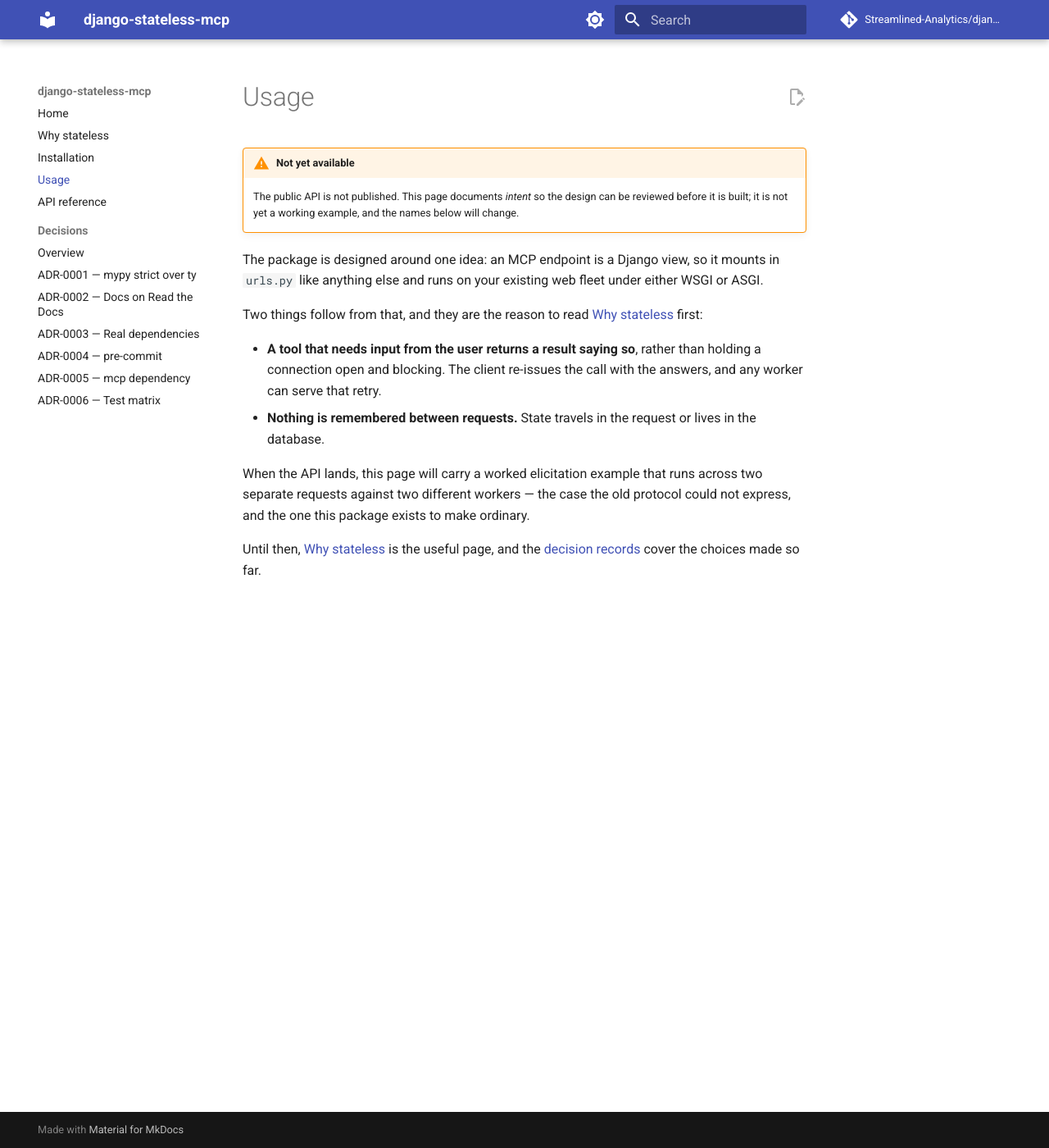
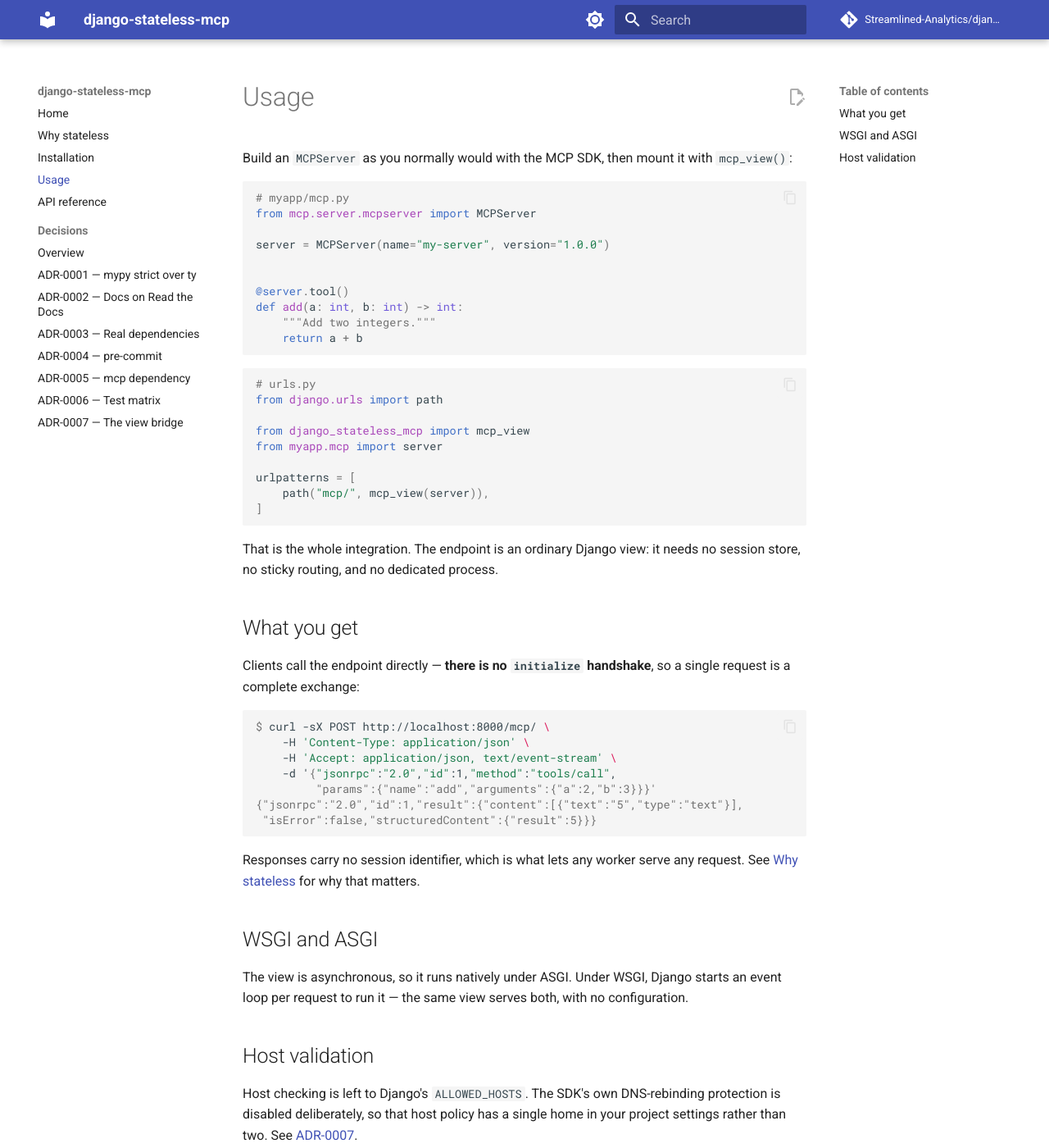
Before and after one commit to Streamlined-Analytics/django-stateless-mcp, an MkDocs documentation site: the page built from docs/usage.md, in a window 1280 px wide and 1400 px high. Shown: the whole window at 82% size. Built offline with MkDocs 1.6.1 and Material for MkDocs 9.7.7, drawn with Linux system fonts in a browser that asks for light colours; comment, search, counter and statistics services are not loaded.

Commit message:
feat: serve an MCP server from Django with mcp_view() (#15)
Phase 1: the bridge. An MCPServer becomes an ordinary Django view via
mcp_view(server), adapting HttpRequest to the SDK's ASGI handler and
assembling the HttpResponse from what it sends.

- explicit MCPServer argument rather than settings, because it is the
  choice that does not foreclose a settings-driven form later
- a fresh session manager per request: run() may be entered only once,
  and under WSGI each request gets its own event loop, so none can span
  requests. Construction is locked, since streamable_http_app() mutates
  shared state on the server and concurrent requests would otherwise
  read each other's manager
- one async view for both deployments; Django wraps it under WSGI
- the SDK's DNS-rebinding protection is disabled: Django's ALLOWED_HOSTS
  owns host validation, and two allowlists would conflict

Verified on Django 5.2.16 and 6.0.7, sync and async clients, including
an assertion that no Mcp-Session-Id header is ever returned.

See ADR-0007.

````diff
--- a/docs/usage.md
+++ b/docs/usage.md
@@ -1,27 +1,63 @@
 # Usage
 
-!!! warning "Not yet available"
+Build an `MCPServer` as you normally would with the MCP SDK, then mount it with
+`mcp_view()`:
 
-    The public API is not published. This page documents *intent* so the design
-    can be reviewed before it is built; it is not yet a working example, and the
-    names below will change.
+```python
+# myapp/mcp.py
+from mcp.server.mcpserver import MCPServer
 
-The package is designed around one idea: an MCP endpoint is a Django view, so it
-mounts in `urls.py` like anything else and runs on your existing web fleet under
-either WSGI or ASGI.
+server = MCPServer(name="my-server", version="1.0.0")
 
-Two things follow from that, and they are the reason to read
-[Why stateless](why-stateless.md) first:
 
-- **A tool that needs input from the user returns a result saying so**, rather
-  than holding a connection open and blocking. The client re-issues the call
-  with the answers, and any worker can serve that retry.
-- **Nothing is remembered between requests.** State travels in the request or
-  lives in the database.
+@server.tool()
+def add(a: int, b: int) -> int:
+    """Add two integers."""
+    return a + b
+```
 
-When the API lands, this page will carry a worked elicitation example that runs
-across two separate requests against two different workers — the case the old
-protocol could not express, and the one this package exists to make ordinary.
+```python
+# urls.py
+from django.urls import path
 
-Until then, [Why stateless](why-stateless.md) is the useful page, and the
-[decision records](adr/index.md) cover the choices made so far.
+from django_stateless_mcp import mcp_view
+from myapp.mcp import server
+
+urlpatterns = [
+    path("mcp/", mcp_view(server)),
+]
+```
+
+That is the whole integration. The endpoint is an ordinary Django view: it needs
+no session store, no sticky routing, and no dedicated process.
+
+## What you get
+
+Clients call the endpoint directly — **there is no `initialize` handshake**, so a
+single request is a complete exchange:
+
+```console
+$ curl -sX POST http://localhost:8000/mcp/ \
+    -H 'Content-Type: application/json' \
+    -H 'Accept: application/json, text/event-stream' \
+    -d '{"jsonrpc":"2.0","id":1,"method":"tools/call",
+         "params":{"name":"add","arguments":{"a":2,"b":3}}}'
+{"jsonrpc":"2.0","id":1,"result":{"content":[{"text":"5","type":"text"}],
+ "isError":false,"structuredContent":{"result":5}}}
+```
+
+Responses carry no session identifier, which is what lets any worker serve any
+request. See [Why stateless](why-stateless.md) for why that matters.
+
+## WSGI and ASGI
+
+The view is asynchronous, so it runs natively under ASGI. Under WSGI, Django
+starts an event loop per request to run it — the same view serves both, with no
+configuration.
+
+## Host validation
+
+Host checking is left to Django's `ALLOWED_HOSTS`. The SDK's own DNS-rebinding
+protection is disabled deliberately, so that host policy has a single home in
+your project settings rather than two. See
+[ADR-0007](adr/0007-stateless-view-bridge.md).
--- a/mkdocs.yml
+++ b/mkdocs.yml
@@ -54,3 +54,4 @@
       - ADR-0004 — pre-commit: adr/0004-pre-commit.md
       - ADR-0005 — mcp dependency: adr/0005-temporary-exclude-newer-exemption.md
       - ADR-0006 — Test matrix: adr/0006-test-matrix.md
+      - ADR-0007 — The view bridge: adr/0007-stateless-view-bridge.md
````
Also changed, not shown: docs/adr/0007-stateless-view-bridge.md (added, +114 -0 lines), docs/adr/index.md (+1 -0 lines), src/django_stateless_mcp/__init__.py (+7 -1 lines), 5 other files.
